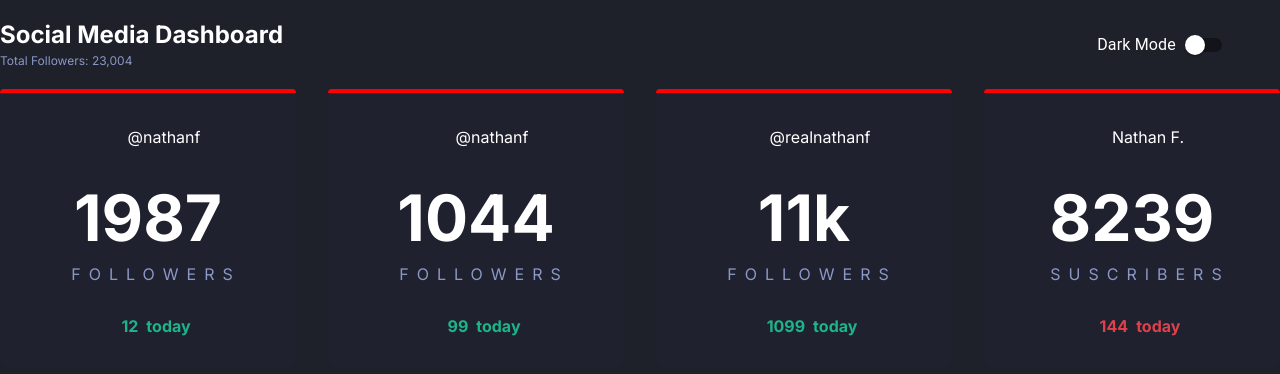
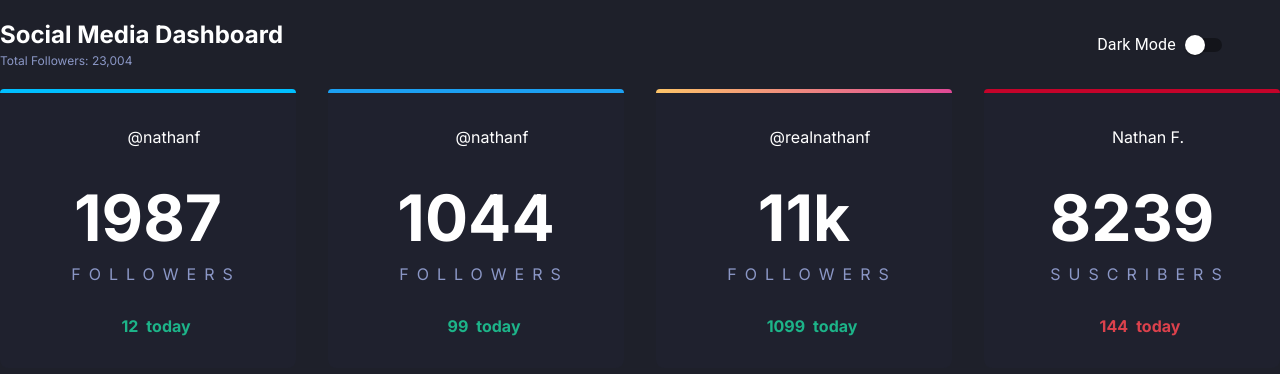
Before and after one commit to cecimermoz/mks, a React (Create React App) app: page / in a window 1280 px wide. Shown: the top 374 px of the page. Built offline with nearby package versions, Linux system fonts and the light colour scheme; some icons are missing.

Commit message:
SocialMediaCards dinamic styles

```diff
--- a/src/modules/SocialMediaCard/SocialMediaCard.jsx
+++ b/src/modules/SocialMediaCard/SocialMediaCard.jsx
@@ -19,7 +19,6 @@ const SocialMediaCard = ({ cardData }) => {
   const isYoutube = icon === RRSS[3]
 
   const iconSelect = (icon) => {
-    let i
     switch (icon) {
       case RRSS[0]:
         return <FB style={{ verticalAlign: 'middle' }} />
@@ -30,7 +29,19 @@ const SocialMediaCard = ({ cardData }) => {
       case RRSS[3]:
         return <YT style={{ verticalAlign: 'middle' }} />
     }
-    return i
+  }
+
+  const backgroundSelect = (icon) => {
+    switch (icon) {
+      case RRSS[0]:
+        return 'hsl(195, 100%, 50%)'
+      case RRSS[1]:
+        return 'hsl(203, 89%, 53%)'
+      case RRSS[2]:
+        return 'linear-gradient(90deg, hsl(37, 97%, 70%) 0%,  hsl(329, 70%, 58%) 100%);'
+      case RRSS[3]:
+        return 'hsl(348, 97%, 39%)'
+    }
   }
 
   const formattedTotalFollowers = (number) => {
@@ -45,7 +56,7 @@ const SocialMediaCard = ({ cardData }) => {
 
   return (
     cardData && (
-      <SocialMediaCardStyled>
+      <SocialMediaCardStyled background={backgroundSelect(icon)}>
         <div />
         <SocialMediaCardTextContainer>
           <div>
--- a/src/modules/SocialMediaCard/SocialMediaCard.style.js
+++ b/src/modules/SocialMediaCard/SocialMediaCard.style.js
@@ -8,7 +8,7 @@ const SocialMediaCardStyled = styled.div`
   & > div:first-of-type {
     border-radius: 0.5rem 0.5rem 0 0;
     height: 0.25rem;
-    background-color: red; /*TODO: make dinamic */
+    background: ${(props) => props.background};
   }
   &:hover {
     background: hsl(228, 28%, 20%);
```
